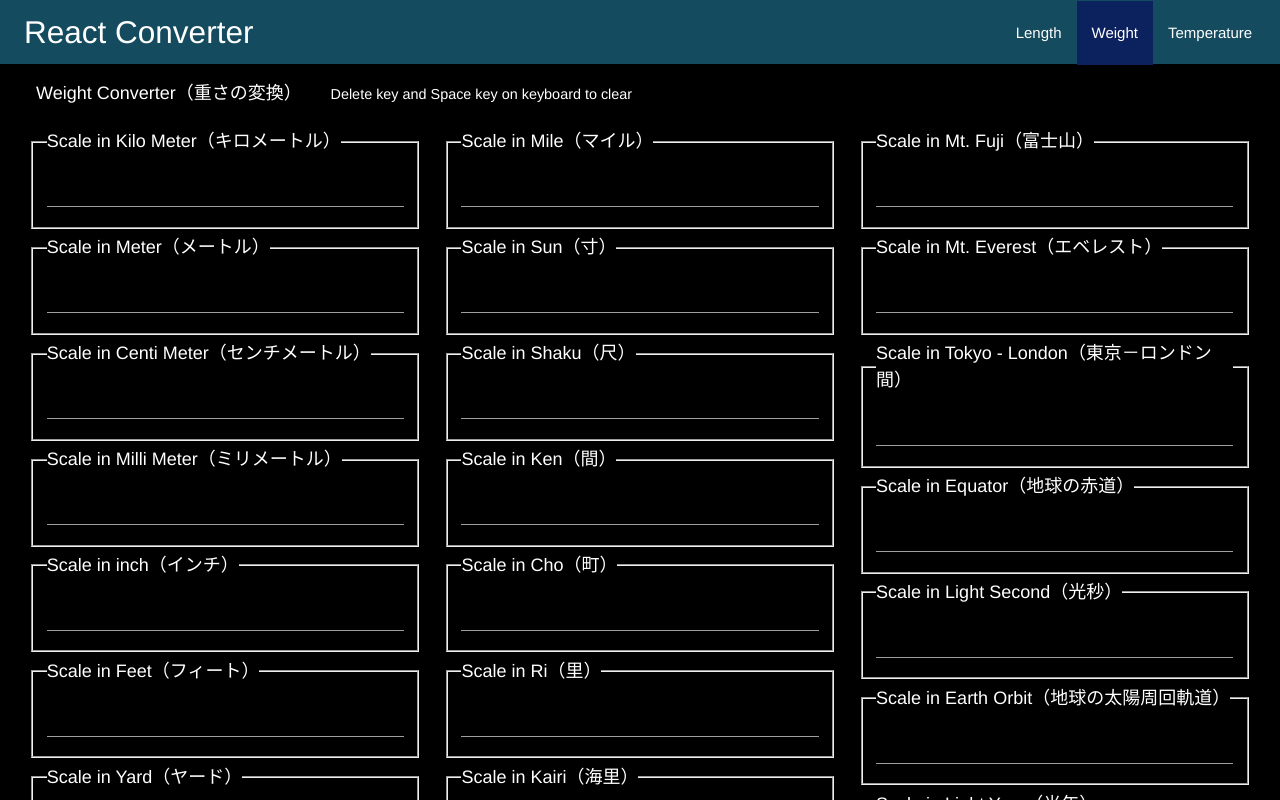
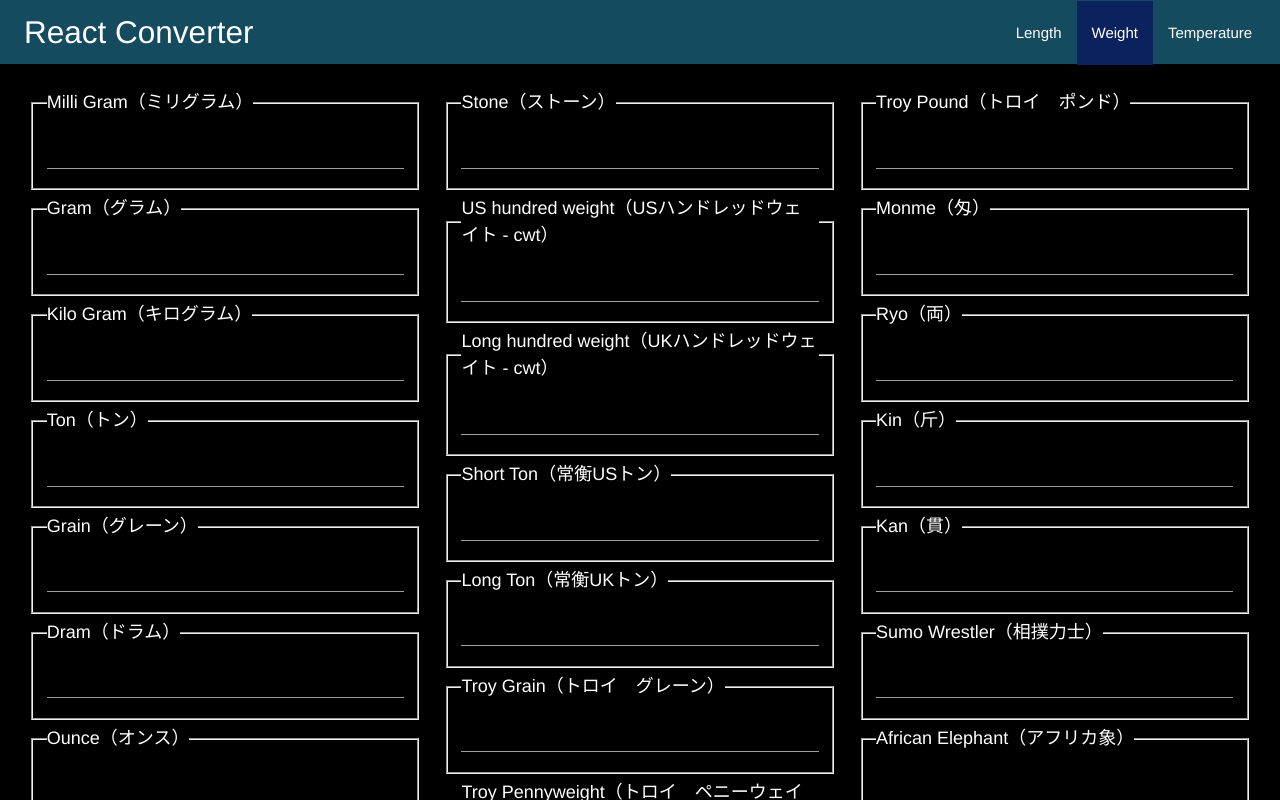
Before and after one commit to SoichiroWada/React-Converter, a React (Create React App) app: page /weight in a window 1280 px wide. Shown: the top 800 px of the page. Built offline with nearby package versions, Linux system fonts and the light colour scheme.

Commit message:
weight page added and CSS updated

```diff
--- a/src/components/Length.js
+++ b/src/components/Length.js
@@ -150,7 +150,6 @@ class LengthCalculator extends React.Component {
     const originalScale = this.state.originalScale;
     const lengthStr = this.state.lengthStr;
     const aStyle = this.state.alertMessage === "OFF" ? {display: "none"} : {display:"inline"};
-    const bStyle = this.state.alertMessage === "OFF" ? {display: "inline"} : {display:"none"};
 
     const kilo = tryConvert(lengthStr, originalScale, "kilo")
     const meter = tryConvert(lengthStr, originalScale, "meter")
@@ -176,8 +175,7 @@ class LengthCalculator extends React.Component {
 
     return (
       <div>
-        <h5 id="h5">Length Converter<span id="h5j">（長さの変換）</span><br id="break"></br>
-          <span id="ctl" style={bStyle}>Delete key and Space key on keyboard to clear</span>
+        <h5 id="h5">
           <span id="alertM" style={aStyle}>カナ漢字変換をOFFにしてください</span>
         </h5>
       <div className="uBody row">
@@ -318,8 +316,11 @@ class LengthCalculator extends React.Component {
               onLengthChange={this.handleChange} />
 
         </div>
-        <button id="btn-leng" className="waves-effect waves-light btn" onClick={this.clear}>CLEAR</button>
       </div>
+
+        <div className='flex-container'>
+          <button id="btn-leng" className="waves-effect waves-light btn" onClick={this.clear}>CLEAR</button>
+        </div>
       </div>
     );
   }
--- a/src/components/LengthInput.js
+++ b/src/components/LengthInput.js
@@ -75,7 +75,7 @@ function LengthInput (props) {
     return (
       <fieldset className="rain">
         <legend><span id="text">Scale in </span>{scaleNames[scale]}{scaleNames2[scale]}</legend>
-        <input id="input" value={lengthN} onChange={handleChange} onKeyDown={handleKey}/>
+        <input id="input" value={lengthN} onChange={handleChange} onKeyDown={handleKey} autoComplete="off" />
       </fieldset>
   )
 }
--- a/src/components/Weight.js
+++ b/src/components/Weight.js
@@ -1,41 +1,43 @@
 import React from 'react';
 import WeightInput from './WeightInput';
 
-const valuesInMeters = {
+const valuesInWeight = {
   milligram:1*(10**-6),
   gram:1*(10**-3),
   kilogram:1,
-  grain:64.79891*(10**-6),
-  dram:1.7718451953125*(10**-3),
-  ounce:28.349523125*(10**-3),
-  feet:0.3048,
-  yard:0.9144,
-  mile:9999.9999,
-  sun:0.030303030303030303030303,
-  shaku:0.30303030303030303030303,
-  ken:1.818181818181818181818181818,
-  cho:109.090909090909090909090,
-  ri:3927.272727272727272727272,
-  kairi:1852,
-  fuji:3776,
-  everest:8848.86,
-  tokyoLondon:9553000,
-  equator:40075017,
-  lightSec:299792458,
-  earthOrbit:149597870000,
-  lightYear:9460730472580800,
+  ton:1000,
+  avoirdupoisGrain:64.79891*(10**-6),
+  avoirdupoisDram:1.7718451953125*(10**-3),
+  avoirdupoisOunce:28.349523125*(10**-3),
+  avoirdupoisPound:0.45359237,
+  avoirdupoisStone:6.35029318,
+  avoirdupoisUShundredweight:45.359237,
+  avoirdupoisLonghundredweight:50.80234544,
+  avoirdupoisShortTon:907.18474,
+  avoirdupoisLongTon:1016.0469088,
+  troyGrain:64.79891*(10**-6),
+  troyPennyweight:1.55517384*(10**-3),
+  troyOunce:31.1034768*(10**-3),
+  troyPound:373.2417216*(10**-3),
+  monme:3.75*(10**-3),
+  ryo:37.5*(10**-3),
+  kin:600*(10**-3),
+  kan:3.75,
+  sumoWrestler:160,
+  africanElephant:6000,
+  blueWhale:190000,
 }
 
-function tryConvert(lengthStr, originalScale, targetScale) {
+function tryConvert(weightStr, originalScale, targetScale) {
   if (originalScale === targetScale){
-    return lengthStr;
+    return weightStr;
   }
 
-  const input = parseFloat(lengthStr);
+  const input = parseFloat(weightStr);
   if (Number.isNaN(input)) {
     return '';
   }
-  const ratio = valuesInMeters[originalScale]/valuesInMeters[targetScale];
+  const ratio = valuesInWeight[originalScale]/valuesInWeight[targetScale];
   const output = input*ratio;
   const string = output.toString(10);
   const stringArray = string.split('');
@@ -66,8 +68,9 @@ function tryConvert(lengthStr, originalScale, targetScale) {
       return converted;
     }
   }
+  console.log('output', output)
   const rounded = Math.round(output * 1000000000) / 1000000000;
-  return rounded.toString(10);
+  return rounded
 
 }
 
@@ -121,18 +124,18 @@ class WeightCalculator extends React.Component {
 
     this.state = {
       originalScale:'',
-      lengthStr:'',
+      weightStr:'',
       alertMessage:'OFF',
     };
   }
 
-  handleChange(lengthStr, scale) {
-    this.setState({originalScale: scale, lengthStr:lengthStr});
+  handleChange(weightStr, scale) {
+    this.setState({originalScale: scale, weightStr:weightStr});
   }
 
   clear(){
     console.clear();
-    this.setState({ originalScale:'', lengthStr:'', alertMessage: 'OFF'});
+    this.setState({ originalScale:'', weightStr:'', alertMessage: 'OFF'});
   }
   alertMessage(arr){
     if (arr === 229){
@@ -149,80 +152,141 @@ class WeightCalculator extends React.Component {
   render() {
 
     const originalScale = this.state.originalScale;
-    const lengthStr = this.state.lengthStr;
+    const weightStr = this.state.weightStr;
     const aStyle = this.state.alertMessage === "OFF" ? {display: "none"} : {display:"inline"};
-    const bStyle = this.state.alertMessage === "OFF" ? {display: "inline"} : {display:"none"};
 
-    const kilo = tryConvert(lengthStr, originalScale, "kilo")
-    const meter = tryConvert(lengthStr, originalScale, "meter")
-    const centi = tryConvert(lengthStr, originalScale, "centi")
-    const milli = tryConvert(lengthStr, originalScale, "milli")
-    const inch = tryConvert(lengthStr, originalScale, "inch")
-    const feet = tryConvert(lengthStr, originalScale, "feet")
-    const yard = tryConvert(lengthStr, originalScale, "yard")
-    const mile = tryConvert(lengthStr, originalScale, "mile")
-    const sun = tryConvert(lengthStr, originalScale, "sun")
-    const shaku = tryConvert(lengthStr, originalScale, "shaku")
-    const ken = tryConvert(lengthStr, originalScale, "ken")
-    const cho = tryConvert(lengthStr, originalScale, "cho")
-    const ri = tryConvert(lengthStr, originalScale, "ri")
-    const kairi = tryConvert(lengthStr, originalScale, "kairi")
-    const fuji = tryConvert(lengthStr, originalScale, "fuji")
-    const everest = tryConvert(lengthStr, originalScale, "everest")
-    const tokyoLondon = tryConvert(lengthStr, originalScale, "tokyoLondon")
-    const equator = tryConvert(lengthStr, originalScale, "equator")
-    const earthOrbit = tryConvert(lengthStr, originalScale, "earthOrbit")
-    const lightSec = tryConvert(lengthStr, originalScale, "lightSec")
-    const lightYear = tryConvert(lengthStr, originalScale, "lightYear")
+    const milligram = tryConvert(weightStr, originalScale, "milligram")
+    const gram = tryConvert(weightStr, originalScale, "gram")
+    const kilogram = tryConvert(weightStr, originalScale, "kilogram")
+    const ton = tryConvert(weightStr, originalScale, "ton")
+    const avoirdupoisGrain = tryConvert(weightStr, originalScale, "avoirdupoisGrain")
+    const avoirdupoisDram = tryConvert(weightStr, originalScale, "avoirdupoisDram")
+    const avoirdupoisOunce = tryConvert(weightStr, originalScale, "avoirdupoisOunce")
+    const avoirdupoisPound = tryConvert(weightStr, originalScale, "avoirdupoisPound")
+    const avoirdupoisStone = tryConvert(weightStr, originalScale, "avoirdupoisStone")
+    const avoirdupoisUShundredweight = tryConvert(weightStr, originalScale, "avoirdupoisUShundredweight")
+    const avoirdupoisLonghundredweight = tryConvert(weightStr, originalScale, "avoirdupoisLonghundredweight")
+    const avoirdupoisShortTon = tryConvert(weightStr, originalScale, "avoirdupoisShortTon")
+    const avoirdupoisLongTon = tryConvert(weightStr, originalScale, "avoirdupoisLongTon")
+    const troyGrain = tryConvert(weightStr, originalScale, "troyGrain")
+    const troyPennyweight = tryConvert(weightStr, originalScale, "troyPennyweight")
+    const troyOunce = tryConvert(weightStr, originalScale, "troyOunce")
+    const troyPound = tryConvert(weightStr, originalScale, "troyPound")
+    const monme = tryConvert(weightStr, originalScale, "monme")
+    const ryo = tryConvert(weightStr, originalScale, "ryo")
+    const kin = tryConvert(weightStr, originalScale, "kin")
+    const kan = tryConvert(weightStr, originalScale, "kan")
+    const sumoWrestler = tryConvert(weightStr, originalScale, "sumoWrestler")
+    const africanElephant = tryConvert(weightStr, originalScale, "africanElephant")
+    const blueWhale = tryConvert(weightStr, originalScale, "blueWhale")
 
     return (
       <div>
-        <h5 id="h5">Weight Converter<span id="h5j">（重さの変換）</span><br id="break"></br>
-          <span id="ctl" style={bStyle}>Delete key and Space key on keyboard to clear</span>
+
+        <h5 id="h5">
           <span id="alertM" style={aStyle}>カナ漢字変換をOFFにしてください</span>
         </h5>
+
         <div className="uBody row">
             <div className="col s12 m4">
 
                 <WeightInput
-              scale="kilo"
-              lengthN={kilo}
+                    scale="milligram"
+                    weightN={milligram}
                     onClear={this.clear}
                     onAlert={this.alertMessage}
                     onLengthChange={this.handleChange} />
                 <WeightInput
-              scale="meter"
-              lengthN={meter}
+                    scale="gram"
+                    weightN={gram}
                     onClear={this.clear}
                     onAlert={this.alertMessage}
                     onLengthChange={this.handleChange} />
                 <WeightInput
-              scale="centi"
-              lengthN={centi}
+                    scale="kilogram"
+                    weightN={kilogram}
                     onClear={this.clear}
                     onAlert={this.alertMessage}
                     onLengthChange={this.handleChange} />
                 <WeightInput
-              scale="milli"
-              lengthN={milli}
+                    scale="ton"
+                    weightN={ton}
                     onClear={this.clear}
                     onAlert={this.alertMessage}
                     onLengthChange={this.handleChange} />
                 <WeightInput
-              scale="inch"
-              lengthN={inch}
+                    scale="avoirdupoisGrain"
+                    weightN={avoirdupoisGrain}
                     onClear={this.clear}
                     onAlert={this.alertMessage}
                     onLengthChange={this.handleChange} />
                 <WeightInput
-              scale="feet"
-              lengthN={feet}
+                    scale="avoirdupoisDram"
+                    weightN={avoirdupoisDram}
                     onClear={this.clear}
                     onAlert={this.alertMessage}
                     onLengthChange={this.handleChange} />
                 <WeightInput
-              scale="yard"
-              lengthN={yard}
+                    scale="avoirdupoisOunce"
+                    weightN={avoirdupoisOunce}
+                    onClear={this.clear}
+                    onAlert={this.alertMessage}
+                    onLengthChange={this.handleChange} />
+                <WeightInput
+                    scale="avoirdupoisPound"
+                    weightN={avoirdupoisPound}
+                    onClear={this.clear}
+                    onAlert={this.alertMessage}
+                    onLengthChange={this.handleChange} />
+
+            </div>
+
+            <div className="col s12 m4">
+                <WeightInput
+                    scale="avoirdupoisStone"
+                    weightN={avoirdupoisStone}
+                    onClear={this.clear}
+                    onAlert={this.alertMessage}
+                    onLengthChange={this.handleChange} />
+                <WeightInput
+                    scale="avoirdupoisUShundredweight"
+                    weightN={avoirdupoisUShundredweight}
+                    onClear={this.clear}
+                    onAlert={this.alertMessage}
+                    onLengthChange={this.handleChange} />
+                <WeightInput
+                    scale="avoirdupoisLonghundredweight"
+                    weightN={avoirdupoisLonghundredweight}
+                    onClear={this.clear}
+                    onAlert={this.alertMessage}
+                    onLengthChange={this.handleChange} />
+                <WeightInput
+                    scale="avoirdupoisShortTon"
+                    weightN={avoirdupoisShortTon}
+                    onClear={this.clear}
+                    onAlert={this.alertMessage}
+                    onLengthChange={this.handleChange} />
+                <WeightInput
+                    scale="avoirdupoisLongTon"
+                    weightN={avoirdupoisLongTon}
+                    onClear={this.clear}
+                    onAlert={this.alertMessage}
+                    onLengthChange={this.handleChange} />
+                <WeightInput
+                    scale="troyGrain"
+                    weightN={troyGrain}
+                    onClear={this.clear}
+                    onAlert={this.alertMessage}
+                    onLengthChange={this.handleChange} />
+                <WeightInput
+                    scale="troyPennyweight"
+                    weightN={troyPennyweight}
+                    onClear={this.clear}
+                    onAlert={this.alertMessage}
+                    onLengthChange={this.handleChange} />
+                <WeightInput
+                    scale="troyOunce"
+                    weightN={troyOunce}
                     onClear={this.clear}
                     onAlert={this.alertMessage}
                     onLengthChange={this.handleChange} />
@@ -230,95 +294,57 @@ class WeightCalculator extends React.Component {
 
             <div className="col s12 m4">
                 <WeightInput
-              scale="mile"
-              lengthN={mile}
+                    scale="troyPound"
+                    weightN={troyPound}
                     onClear={this.clear}
                     onAlert={this.alertMessage}
                     onLengthChange={this.handleChange} />
                 <WeightInput
-              scale="sun"
-              lengthN={sun}
+                    scale="monme"
+                    weightN={monme}
                     onClear={this.clear}
                     onAlert={this.alertMessage}
                     onLengthChange={this.handleChange} />
                 <WeightInput
-              scale="shaku"
-              lengthN={shaku}
+                    scale="ryo"
+                    weightN={ryo}
                     onClear={this.clear}
                     onAlert={this.alertMessage}
                     onLengthChange={this.handleChange} />
                 <WeightInput
-              scale="ken"
-              lengthN={ken}
+                    scale="kin"
+                    weightN={kin}
                     onClear={this.clear}
                     onAlert={this.alertMessage}
                     onLengthChange={this.handleChange} />
                 <WeightInput
-              scale="cho"
-              lengthN={cho}
+                    scale="kan"
+                    weightN={kan}
                     onClear={this.clear}
                     onAlert={this.alertMessage}
                     onLengthChange={this.handleChange} />
                 <WeightInput
-              scale="ri"
-              lengthN={ri}
+                    scale="sumoWrestler"
+                    weightN={sumoWrestler}
                     onClear={this.clear}
                     onAlert={this.alertMessage}
                     onLengthChange={this.handleChange} />
                 <WeightInput
-              scale="kairi"
-              lengthN={kairi}
-              onClear={this.clear}
-              onAlert={this.alertMessage}
-              onLengthChange={this.handleChange} />
-        </div>
-
-        <div className="col s12 m4">
-
-            <WeightInput
-              scale="fuji"
-              lengthN={fuji}
+                    scale="africanElephant"
+                    weightN={africanElephant}
                     onClear={this.clear}
                     onAlert={this.alertMessage}
                     onLengthChange={this.handleChange} />
                 <WeightInput
-              scale="everest"
-              lengthN={everest}
-              onClear={this.clear}
-              onAlert={this.alertMessage}
-              onLengthChange={this.handleChange} />
-            <WeightInput
-              scale="tokyoLondon"
-              lengthN={tokyoLondon}
-              onClear={this.clear}
-              onAlert={this.alertMessage}
-              onLengthChange={this.handleChange} />
-            <WeightInput
-              scale="equator"
-              lengthN={equator}
-              onClear={this.clear}
-              onAlert={this.alertMessage}
-              onLengthChange={this.handleChange} />
-            <WeightInput
-              scale="lightSec"
-              lengthN={lightSec}
-              onClear={this.clear}
-              onAlert={this.alertMessage}
-              onLengthChange={this.handleChange} />
-            <WeightInput
-              scale="earthOrbit"
-              lengthN={earthOrbit}
-              onClear={this.clear}
-              onAlert={this.alertMessage}
-              onLengthChange={this.handleChange} />
-            <WeightInput
-              scale="lightYear"
-              lengthN={lightYear}
+                    scale="blueWhale"
+                    weightN={blueWhale}
                     onClear={this.clear}
                     onAlert={this.alertMessage}
                     onLengthChange={this.handleChange} />
 
             </div>
+        </div>
+        <div className='flex-container'>
             <button id="btn-leng" className="waves-effect waves-light btn" onClick={this.clear}>CLEAR</button>
         </div>
       </div>
--- a/src/components/WeightInput.js
+++ b/src/components/WeightInput.js
@@ -1,55 +1,62 @@
 import React from 'react';
 
 const scaleNames = {
-  kilo: 'Kilo Meter',
-  meter: 'Meter',
-  centi: 'Centi Meter',
-  milli: 'Milli Meter',
-  inch: 'inch',
-  feet: 'Feet',
-  yard:'Yard',
-  mile: 'Mile',
-  sun: 'Sun',
-  shaku: 'Shaku',
-  ken: 'Ken',
-  cho: 'Cho',
-  ri: 'Ri',
-  kairi: 'Kairi',
-  fuji:'Mt. Fuji',
-  everest: 'Mt. Everest',
-  tokyoLondon: 'Tokyo - London',
-  equator: 'Equator',
-  lightSec: 'Light Second',
-  earthOrbit: 'Earth Orbit',
-  lightYear: 'Light Year',
+    milligram:'Milli Gram',
+    gram:'Gram',
+    kilogram:'Kilo Gram',
+    ton:'Ton',
+    avoirdupoisGrain:'Grain',
+    avoirdupoisDram:'Dram',
+    avoirdupoisOunce:'Ounce',
+    avoirdupoisPound:'Pound',
+    avoirdupoisStone:'Stone',
+    avoirdupoisUShundredweight:'US hundred weight',
+    avoirdupoisLonghundredweight:'Long hundred weight',
+    avoirdupoisShortTon:'Short Ton',
+    avoirdupoisLongTon:'Long Ton',
+    troyGrain:'Troy Grain',
+    troyPennyweight:'Troy Pennyweight',
+    troyOunce:'Troy Ounce',
+    troyPound:'Troy Pound',
+    monme:'Monme',
+    ryo:'Ryo',
+    kin:'Kin',
+    kan:'Kan',
+    sumoWrestler:'Sumo Wrestler',
+    africanElephant:'African Elephant',
+    blueWhale:'Blue Whale',
 };
+
 const scaleNames2 = {
-  kilo: '（キロメートル）',
-  meter: '（メートル）',
-  centi: '（センチメートル）',
-  milli: '（ミリメートル）',
-  inch: '（インチ）',
-  feet: '（フィート）',
-  yard:'（ヤード）',
-  mile: '（マイル）',
-  sun: '（寸）',
-  shaku: '（尺）',
-  ken:'（間）',
-  cho:'（町）',
-  ri: '（里）',
-  kairi: '（海里）',
-  fuji:'（富士山）',
-  everest:'（エベレスト）',
-  tokyoLondon: '（東京－ロンドン間）',
-  equator: '（地球の赤道）',
-  lightSec: '（光秒）',
-  earthOrbit: '（地球の太陽周回軌道）',
-  lightYear: '（光年）',
+    milligram:'（ミリグラム）',
+    gram:'（グラム）',
+    kilogram:'（キログラム）',
+    ton:'（トン）',
+    avoirdupoisGrain:'（グレーン）',
+    avoirdupoisDram:'（ドラム）',
+    avoirdupoisOunce:'（オンス）',
+    avoirdupoisPound:'（ポンド）',
+    avoirdupoisStone:'（ストーン）',
+    avoirdupoisUShundredweight:'（USハンドレッドウェイト - cwt）',
+    avoirdupoisLonghundredweight:'（UKハンドレッドウェイト - cwt）',
+    avoirdupoisShortTon:'（常衡USトン）',
+    avoirdupoisLongTon:'（常衡UKトン）',
+    troyGrain:'（トロイ　グレーン）',
+    troyPennyweight:'（トロイ　ペニーウェイト）',
+    troyOunce:'（トロイ　オンス）',
+    troyPound:'（トロイ　ポンド）',
+    monme:'（匁）',
+    ryo:'（両）',
+    kin:'（斤）',
+    kan:'（貫）',
+    sumoWrestler:'（相撲力士）',
+    africanElephant:'（アフリカ象）',
+    blueWhale:'（しろながす鯨）',
 };
 
 function WeightInput (props) {
 
-  const lengthN = props.lengthN;
+  const weightN = props.weightN;
   const scale = props.scale;
 
   function handleChange(e) {
@@ -74,8 +81,8 @@ function WeightInput (props) {
 
     return (
       <fieldset className="rain">
-        <legend><span id="text">Scale in </span>{scaleNames[scale]}{scaleNames2[scale]}</legend>
-        <input id="input" value={lengthN} onChange={handleChange} onKeyDown={handleKey}/>
+        <legend><span id="text"></span>{scaleNames[scale]}{scaleNames2[scale]}</legend>
+        <input id="input" value={weightN} onChange={handleChange} onKeyDown={handleKey} autoComplete="off" />
       </fieldset>
   )
 }
--- a/src/index.css
+++ b/src/index.css
@@ -11,6 +11,7 @@ legend{
   margin-top:1.0em;
   margin-left:1.0em;
   margin-right:1.0em;
+  margin-bottom:0.3em;
 }
 
 .rain{
@@ -31,7 +32,8 @@ legend{
 #btn-leng{
   margin-top:1.0em;
   margin-left:1.0em;
-  font-size:0.8em;
+  font-size:0.9em;
+  width:30em;
 }
 #btn-temp{
   margin-top:1.0em;
@@ -75,11 +77,23 @@ legend{
 #links{
   margin-right:1%;
 }
-
 .active{
   background-color: rgb(12, 34, 95);
 }
+.flex-container {
+  display: flex;
+  justify-content: center;
+}
 
+.flex-container > div {
+  background-color: #f1f1f1;
+  width: 100px;
+  margin: 10px;
+  margin-top:0px;
+  text-align: center;
+  line-height: 75px;
+  font-size: 30px;
+}
 
 @media screen and (max-width: 3600px) {
   #h5j {
```
Lines whose indentation alone changed are shown as unchanged.
